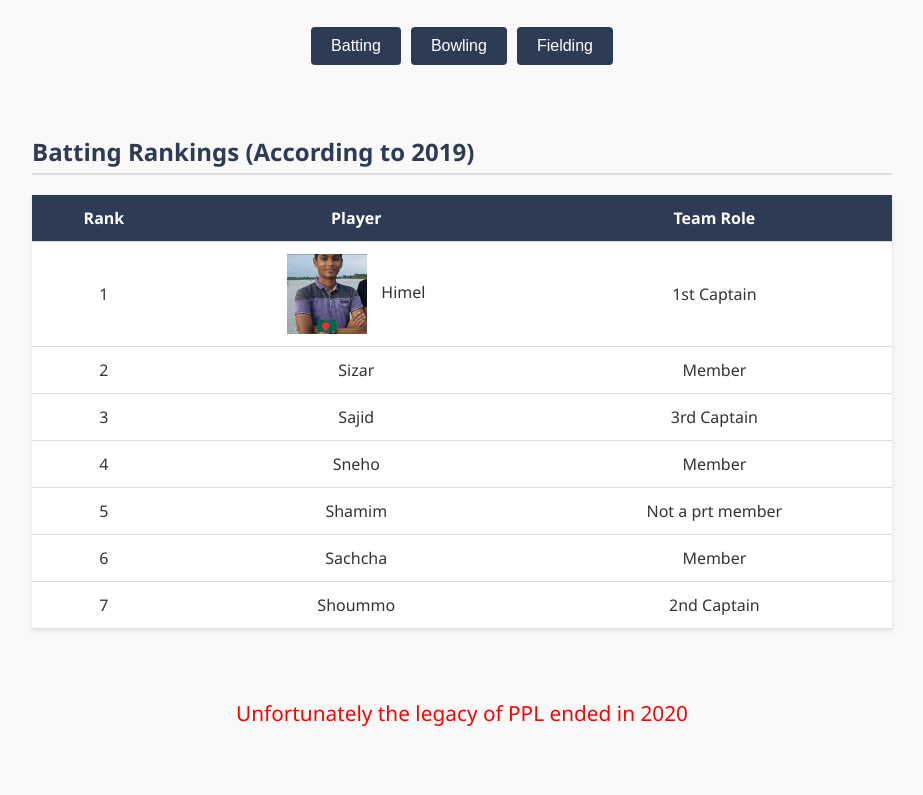
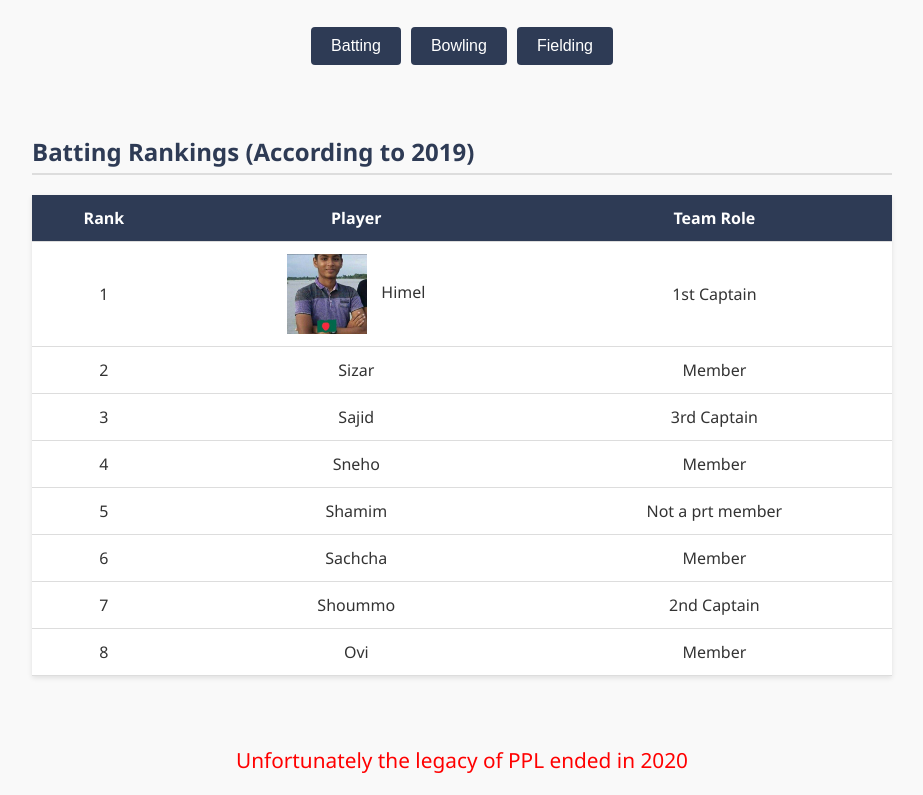
Before and after one commit to AI-sajid/PPL_rankings, a plain HTML site: page index.html in a window 1280 px wide. Shown: the part 788-1583 px from the top of the page, without its empty margins (178-1101 px from the left). Before the commit the page ends 1536 px from the top, so only its background shows below. Drawn offline with Linux system fonts and the light colour scheme.

Commit message:
Update index.html

```diff
--- a/index.html
+++ b/index.html
@@ -161,6 +161,7 @@
       <tr><td>5</td><td>Shamim</td><td>Not a prt member</td></tr>
       <tr><td>6</td><td>Sachcha</td><td>Member</td></tr>
       <tr><td>7</td><td>Shoummo</td><td>2nd Captain</td></tr>
+      <tr><td>8</td><td>Ovi</td><td>Member</td></tr>
     </table>
   </div>
 
@@ -175,6 +176,7 @@
       <tr><td>5</td><td>Shoummo</td><td>2nd Captain</td></tr>
       <tr><td>6</td><td>Sajid</td><td>3rd Captain</td></tr>
       <tr><td>7</td><td>Sizar</td><td>Member</td></tr>
+      <tr><td>8</td><td>Ovi</td><td>Member</td></tr>
     </table>
   </div>
 
@@ -189,6 +191,7 @@
       <tr><td>5</td><td>Himel</td><td>1st Captain</td></tr>
       <tr><td>6</td><td>Shachcha</td><td>Member</td></tr>
       <tr><td>7</td><td>Shoummo</td><td>2nd Captain</td></tr>
+      <tr><td>8</td><td>Ovi</td><td>Member</td></tr>
     </table>
   </div>
 
```
